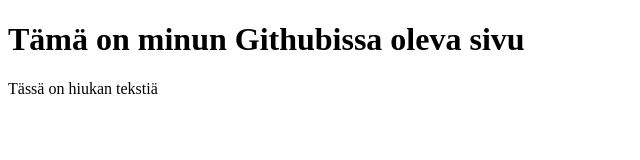
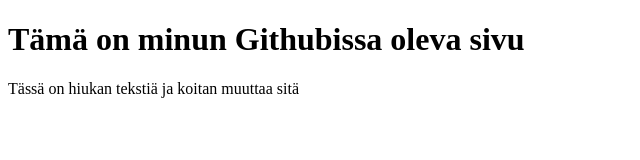
Before and after one commit to HennaPaj/HennaPaj.github.io, a plain HTML site: page index.html in a window 1280 px wide. Shown: the whole page, without its empty margins (0-640 px from the left). Drawn offline with Linux system fonts and the light colour scheme.

Commit message:
index.html

```diff
--- a/index.html
+++ b/index.html
@@ -6,7 +6,7 @@
 <body>
 
 <h1>Tämä on minun Githubissa oleva sivu</h1>
-<p>Tässä on hiukan tekstiä</p>
+<p>Tässä on hiukan tekstiä ja koitan muuttaa sitä</p>
 
 </body>
 </html>
```
